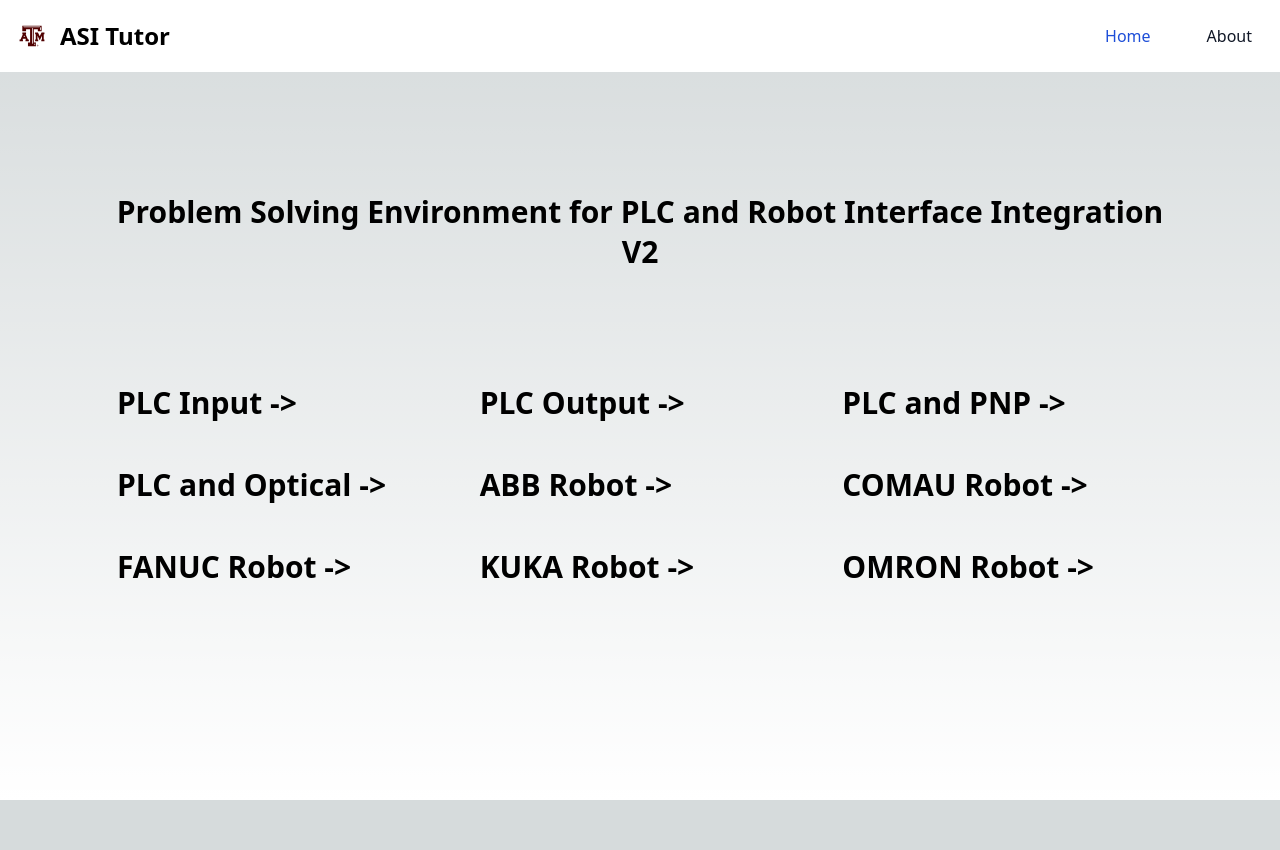
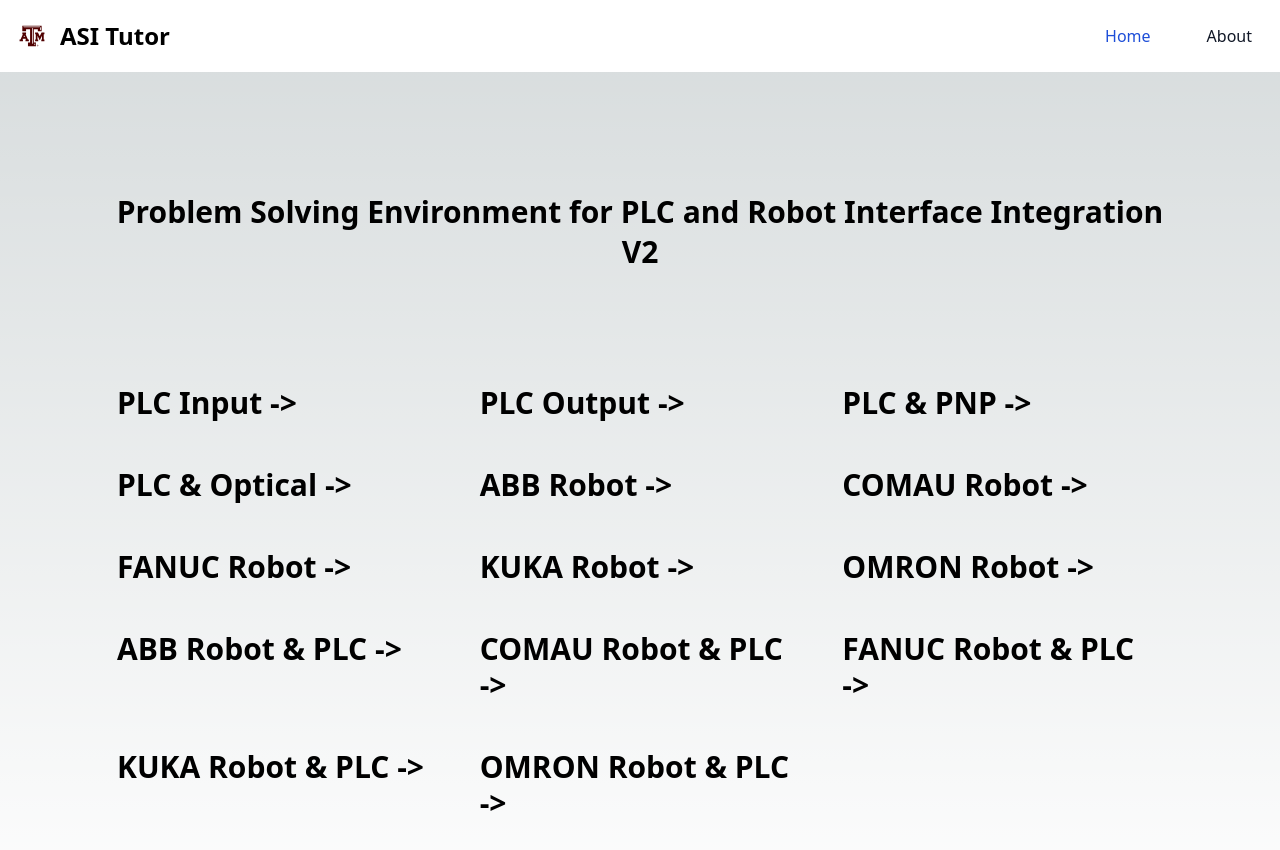
Before and after one commit to luminous-Nc/PSE-Vue, a Vue app: page / in a window 1280 px wide. Shown: the top 850 px of the page. Before the commit the page ends 800 px from the top, so only its background shows below. Built offline with nearby package versions, Linux system fonts and the light colour scheme.

Commit message:
delpoy all practices into topics

```diff
--- a/public/assets/database/topic.json
+++ b/public/assets/database/topic.json
@@ -28,13 +28,13 @@
 
     {
       "id": 3,
-      "name": "PLC and PNP",
+      "name": "PLC & PNP",
       "desc": " "
     },
 
     {
       "id": 4,
-      "name": "PLC and Optical",
+      "name": "PLC & Optical",
       "desc": " "
     },
 
@@ -60,11 +60,41 @@
       "name": "KUKA Robot",
       "desc": " "
     },
+
     {
       "id": 9,
       "name": "OMRON Robot",
       "desc": " "
+    },
+
+    {
+      "id": 10,
+      "name": "ABB Robot & PLC",
+      "desc": " "
+    },
+
+    {
+      "id": 11,
+      "name": "COMAU Robot & PLC",
+      "desc": " "
+    },
+
+    {
+      "id": 12,
+      "name": "FANUC Robot & PLC",
+      "desc": " "
+    },
+
+    {
+      "id": 13,
+      "name": "KUKA Robot & PLC",
+      "desc": " "
+    },
+
+    {
+      "id": 14,
+      "name": "OMRON Robot & PLC",
+      "desc": " "
     }
-
   ]
 }
--- a/src/components/PSECanvas/index.vue
+++ b/src/components/PSECanvas/index.vue
@@ -13,8 +13,8 @@
     const topicStore = useTopicsStore();
     const currentTopic = computed(()=> topicStore.currentTopic)
 
+    // watching topic and re-rendering canvas dynamically
     watch(currentTopic, (newTopic) => {
-        // Check if 'newTopic' and 'newTopic.name' are defined
         if (newTopic && newTopic.id) {
             PName = "P" + newTopic.id;
             Init_Canvas(canvas)
```
